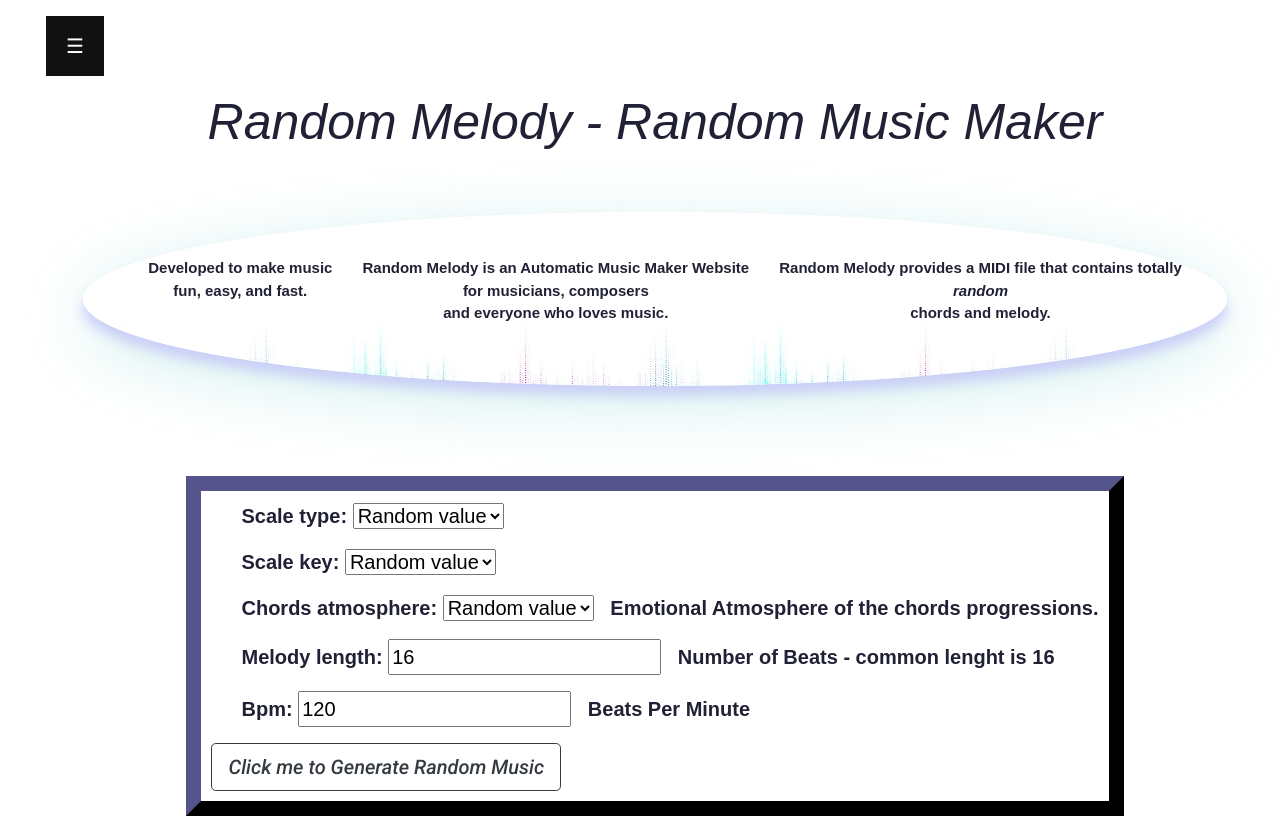
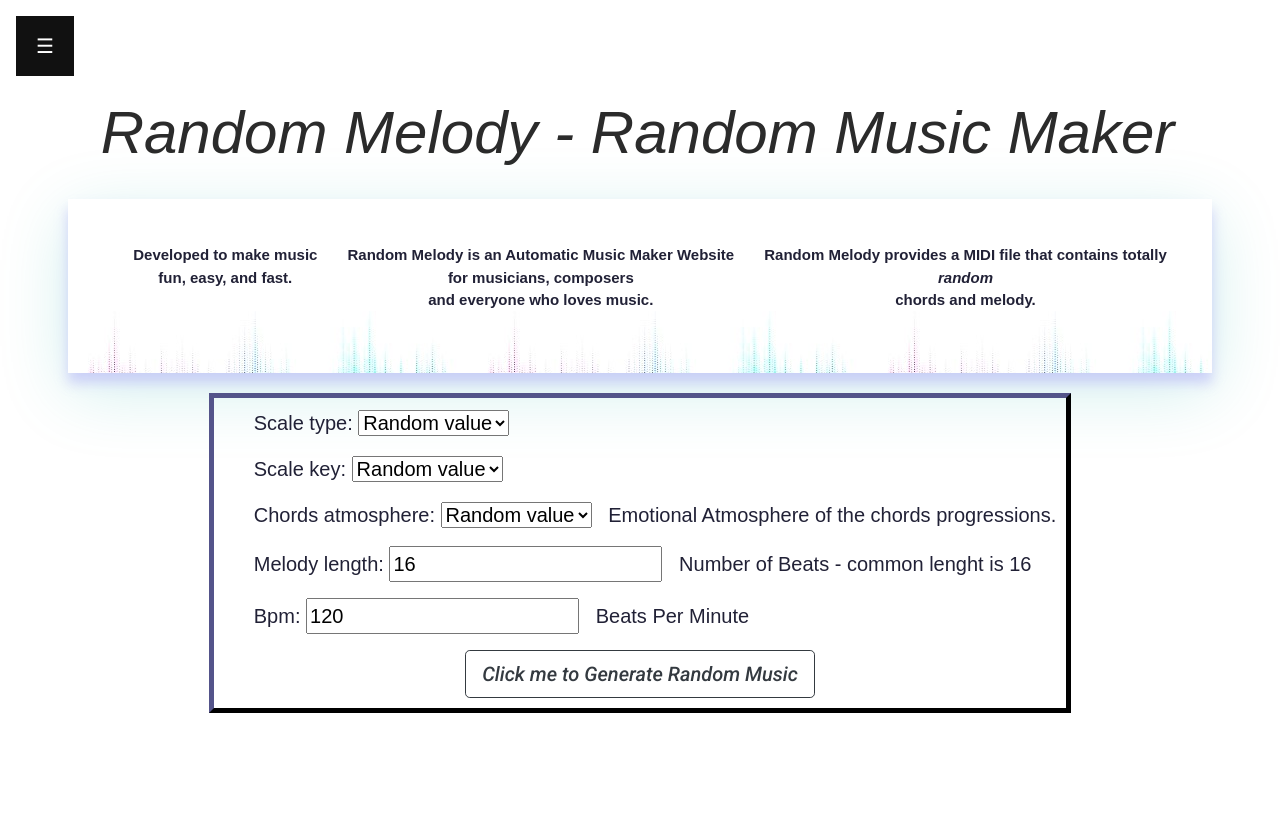
Before and after one commit to dviralfi/RandomMelodySite, a Django app: page / in a window 1280 px wide. After the commit the page ends 713 px from the top, so only its background shows below. Run offline with Django 3.2, Linux system fonts and the light colour scheme; some web fonts are replaced.

Commit message:
animate bg image + minor fix&change in style

```diff
--- a/mainapp/static/mainapp/css/homepage-styles.css
+++ b/mainapp/static/mainapp/css/homepage-styles.css
@@ -2,25 +2,35 @@
 
     background-image: url('../images/bgimg.jpg') ;
 
-    background-repeat: repeat-x;
+    background-repeat: repeat;
 
     /*background: linear-gradient(135deg, rgb(49, 173, 255),#9cd8ff) fixed;*/
     position:relative;
     display: flex;
-    border-radius:55%;
+
     width: fit-content;
     margin: 0 auto;
 
-    margin-top: 60px;
-    margin-bottom: 60px;
+    margin-top: 30px;
+    margin-bottom: 30px;
 
     text-align: center;
     padding: 40px;
 
     box-shadow: 0 10px 12px 0 rgba(196, 199, 248, 0.795),0 17px 70px 0 rgba(12, 170, 162, 0.19) ;
+
+    animation: animate 20s linear infinite;
 }
 
+@keyframes animate {
+    0%{
+        background-position: 0 0;
+    }
+    100%{
+        background-position: -1200px 0;
+    }
 
+}
 
 
 /* On smaller screens, where height is less than 450px, change the width of some classes */
@@ -43,8 +53,6 @@
 }
 
 
-
-
 .home-description>a>p{
     margin-left: 20px;
     padding: 5px;
@@ -62,10 +70,3 @@
     font-size: 20px;
     text-decoration: none;
 }
-
-
-.input-args-chices{
-    text-align: center;
-    font-size: 40px;
-    color:#444;
-}
--- a/mainapp/static/mainapp/css/main-styles.css
+++ b/mainapp/static/mainapp/css/main-styles.css
@@ -1,3 +1,8 @@
+html{
+
+height: 100%;
+}
+
 body{
     font-family: 'Roboto', sans-serif;
     /*background-color: rgba(0,0,0,0.85);*/
@@ -8,23 +13,26 @@ body{
     background: white fixed;
     /*background: linear-gradient(60deg, #ddf2ff,#b9cfff) fixed; ORIGINAL */
     margin-left: 30px;
+    height:100%;
+    margin:0px;
+    padding:0px;
 
 
 }
 
 h1{
+    margin: 5px 10px 10px 5px ;
     font-family: 'Zen Kaku Gothic Antique', sans-serif;
     font-style: italic;
-    font-size:50px;
+    font-size:60px;
     top: 0;
-    color: #212136;
+    color: #2b2b2b;
     text-align:center;
-
-
-
-    background-color: white;
     }
 
+h1:hover{
+    color: black;
+}
 
 h2,h3{
     font-size:35px;
@@ -44,13 +52,14 @@ h4, h5, h6{
 }
 
 a{
-    text-decoration: none;
     color: rgb(0, 0, 0);
-    font-weight: 700;
+    font-weight: 600;
+
+    text-decoration:none !important;
 }
 
 h2 > a:hover{
-    color: #212136;
+    color: #414141;
 }
 
 p{
@@ -137,37 +136,10 @@ nav li a:hover{
     color: #ff0040;
   }
 
-/*
-nav ul:hover{
-
-    box-shadow: 100px 100px 100px 100px lightblue inset;
-
-}
-*/
-
-#site-name{
-    font-size: 31px;
-}
-
-
-form{
-    display: -ms-inline-flexbox;
-    padding: 10px;
-    text-align: center;
-    top: 30px;
-    border: 15px solid #212136;
-    border-style:outset;
-    color: #ff0040;;
-    position: relative;
-    width: fit-content;
-    margin: auto;
-}
-
 
   /* On smaller screens, where height is less than 450px, change the width of some classes */
-  @media screen and (max-width: 450px) {
+@media screen and (max-width: 450px) {
     form {width:70%;}
-    .generate-file-button{ font-size: 5px;}
 
 
   }
@@ -252,20 +195,51 @@ img:hover {
 
 .django-form>form{
     text-align: left;
-    font-weight: bold;
     color: rgb(255, 255, 255);
+
+    display: -ms-inline-flexbox;
+    padding: 10px;
+    bottom: 10px;
+
+    border: 5px solid #212136;
+    border-style:outset;
+
+    position: relative;
+    width: fit-content;
+    margin: auto;
+
+}
+
+#generate-button{
+    text-align: center;
+
+
+}
+
+#download-button{
+    padding: 10px;
+    margin: 0 auto;
+    margin-top: 20px;
+    text-align: center;
+    width: 100%;
+}
+
+.buttons{
+    padding: 10px;
+    margin: 10px;
+    text-align: center;
+    width: 100%;
+    margin: 0 auto;
 }
 
 
-#download-button{
-    text-align: center;
-}
-
 .midi-player-style>midi-player {
-    margin: auto ;
+    margin-top: 30px ;
+    margin-bottom: 30px;
     width: 100%;
     left: 0;
     right: 0;
+    overflow: auto;
 }
 
 
```
Also changed, not shown: other parts of mainapp/static/mainapp/css/main-styles.css (+8 -47 lines).
